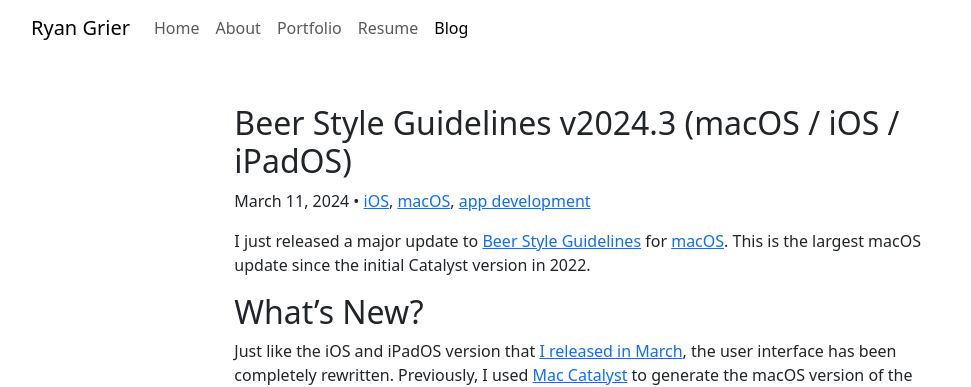
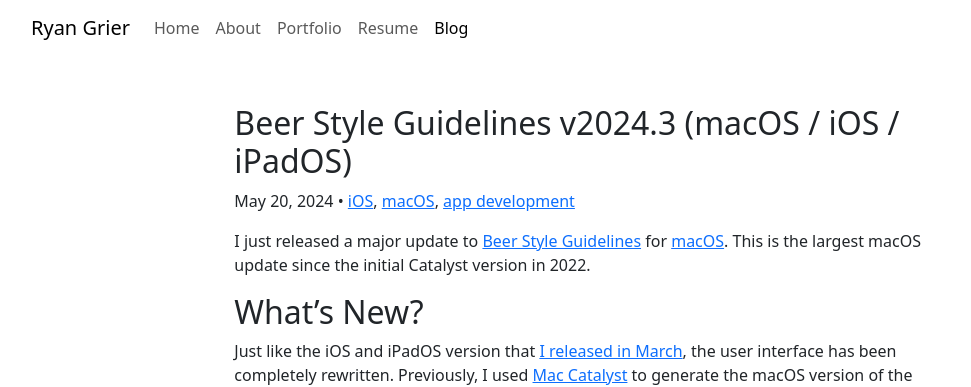
Before and after one commit to rwgrier/blog.ryangrier.com, a Jekyll site: the page built from _posts/2024/2024-05-20-beer-style-guidelines-v2024.3.md, in a window 1280 px wide. Shown: the top 387 px of the page, without its empty margins (51-1022 px from the left). Built offline with Jekyll 4.4.1, drawn with Linux system fonts in a browser that asks for light colours.

Commit message:
Fixed the date/time for the latest post.

```diff
--- a/_posts/2024/2024-05-20-beer-style-guidelines-v2024.3.md
+++ b/_posts/2024/2024-05-20-beer-style-guidelines-v2024.3.md
@@ -1,7 +1,7 @@
 ---
 layout: post
 title: Beer Style Guidelines v2024.3 (macOS / iOS / iPadOS)
-date: '2024-03-11 12:00:00'
+date: '2024-05-20 20:00:00'
 categories: [iOS, macOS, app development]
 ---
 
```
